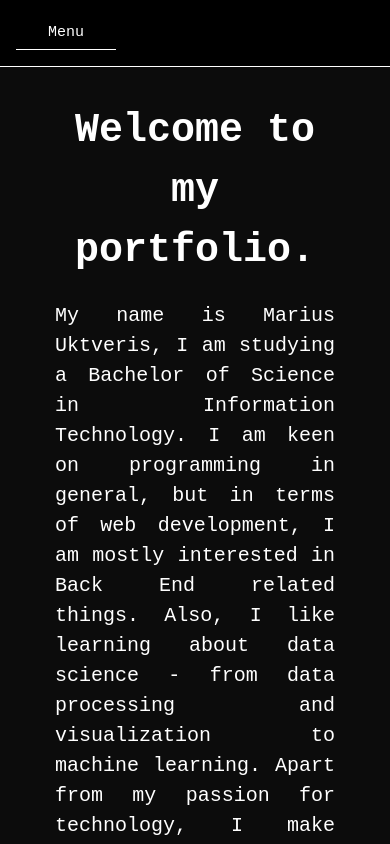
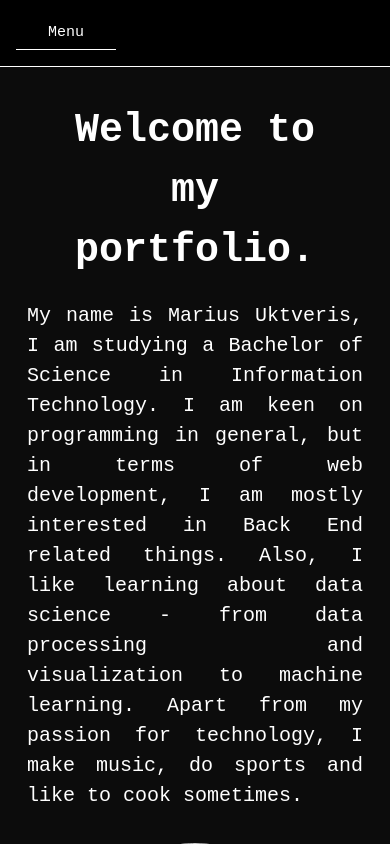
Before and after one commit to uktveris/portfolio, a React (Vite) app: page / in a window 390 px wide. Built offline with nearby package versions, Linux system fonts and the light colour scheme.

Commit message:
change styling a bit

```diff
--- a/src/components/styles.module.css
+++ b/src/components/styles.module.css
@@ -86,12 +86,8 @@ section {
 }
 
 .sidebar {
-    /* position: fixed; */
-    /* top: 0; */
-    /* left: 0; */
     height: 99vh;
     width: calc(100% - 40px);
-    /* z-index: 999; */
     background-color: black;
     display: flex;
     flex-direction: column;
@@ -103,22 +99,16 @@ section {
 }
 
 .sidebarContainer {
-    /* display: none; */
-    /* position: fixed; */
     position: absolute;
-    /* top: calc(-100% - calc(5em + 1px)); */
-    /* top: -110vh; */
     top: 0;
     left: 0;
     width: 100%;
     z-index: 999;
-    /* transition: top 0.5s ease-in-out; */
     border-bottom: 1px solid white;
     transform: translateY(-120%);
 }
 
 .sidebarContainer.open {
-    /* top: 0; */
     display: block;
     animation: slideDown 0.5s ease-in-out forwards;
 }
@@ -159,14 +149,11 @@ section {
     background-color: black;
     font-family: 'Courier New', Courier, monospace;
     font-size: 15px;
-    /* width: calc(100% - 10px); */
-    /* height: calc(100% - 10px); */
     width: 100%;
     height: 100%;
     cursor: pointer;
     transition: background-color 0.2s ease 0s;
     padding: 8px;
-    /* border: 1px solid white; */
 }
 
 .footer {
@@ -232,7 +219,7 @@ section {
 .personalInfo {
     text-align: justify;
     margin: 0 10%;
-    font-size: 20px;
+    font-size: 30px;
 }
 
 .hero > div {
@@ -367,12 +354,21 @@ section {
 }
 
 @media screen and (max-width: 800px) {
+    .skill {
+        flex: 1;
+    }
+
     .hero {
         display: inline;
     }
 
     .profileImg {
         margin: 1em 0 0 0;
+    }
+
+    .personalInfo {
+        font-size: 20px;
+        margin: 0 2%;
     }
 
     .educations,
@@ -383,7 +379,7 @@ section {
 
     .card,
     .eduCard {
-        width: 70%;
+        width: 90%;
         margin: 2em auto;
     }
 
```
